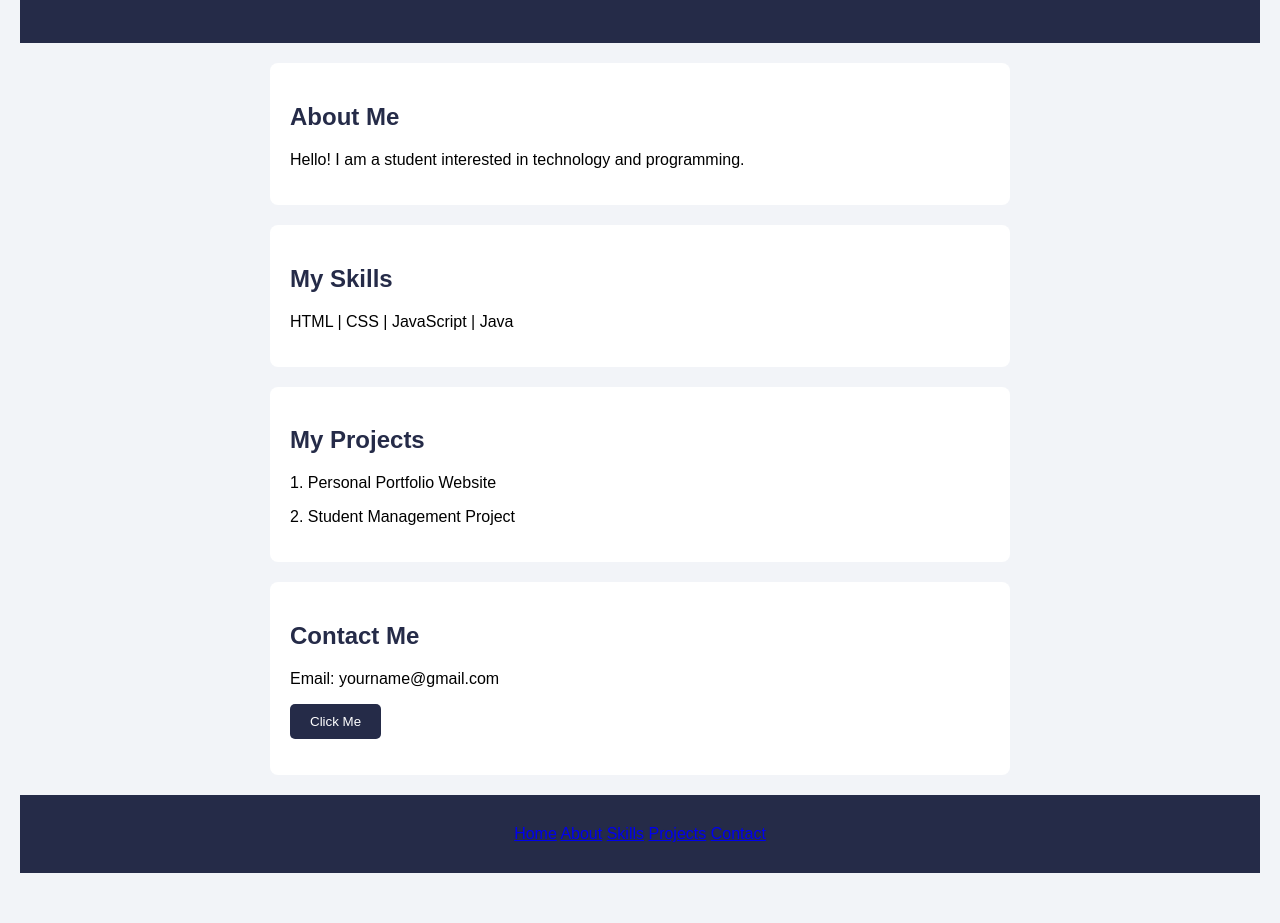
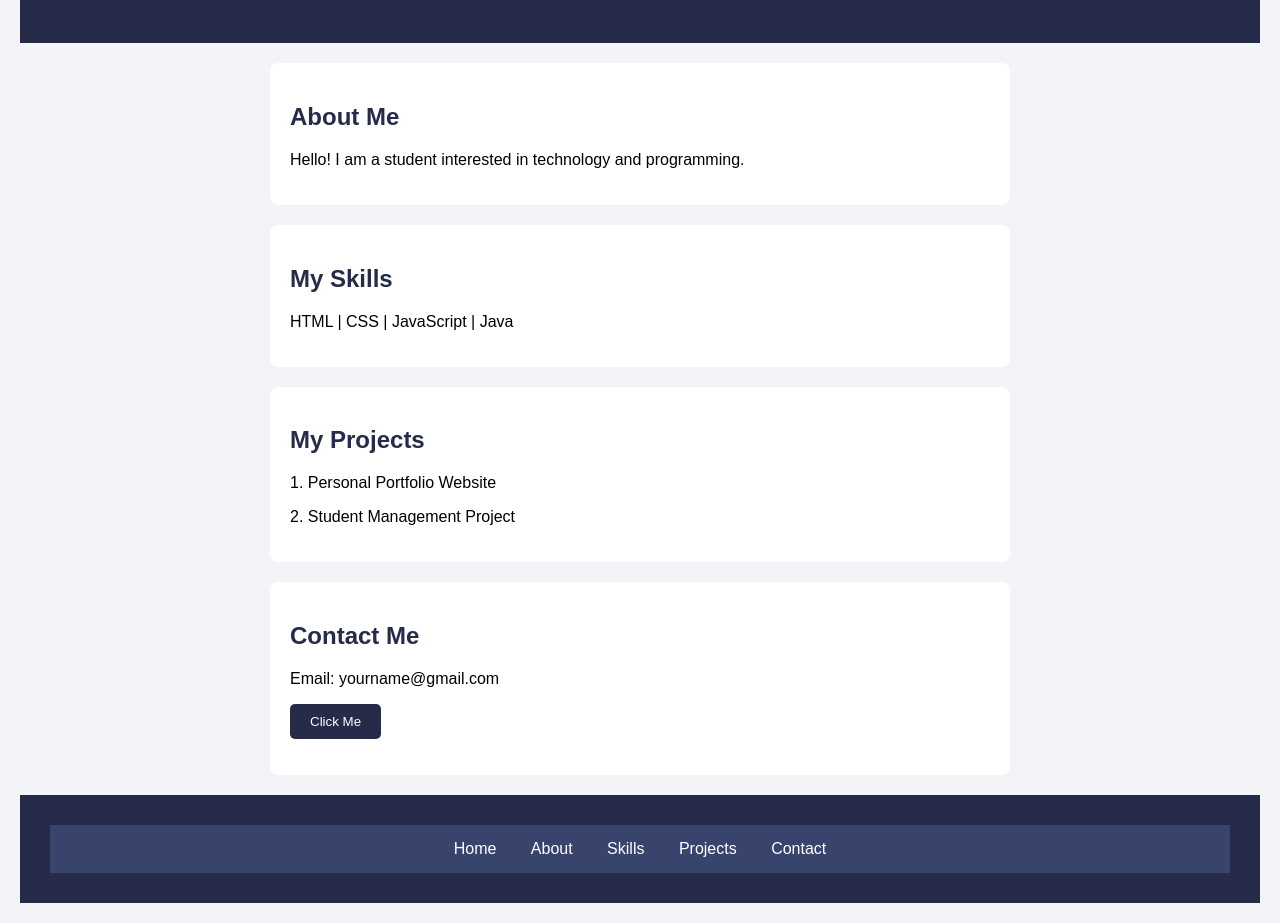
Before and after one commit to jar7is/GitHub-practical-test, a plain HTML site: page index.html in a window 1280 px wide. Shown: the part 151-1074 px from the top of the page. Before the commit the page ends 1044 px from the top, so only its background shows below. Drawn offline with Linux system fonts and the light colour scheme.

Commit message:
Add navigation styles to style.css

```diff
--- a/style.css
+++ b/style.css
@@ -37,3 +37,18 @@ button {
 button:hover {
     background-color: #46517e;
 }
+nav {
+    background-color: #39446d;
+    padding: 15px;
+    text-align: center;
+}
+
+nav a {
+    color: white;
+    text-decoration: none;
+    margin: 15px;
+}
+
+nav a:hover {
+    color: yellow;
+}
```
